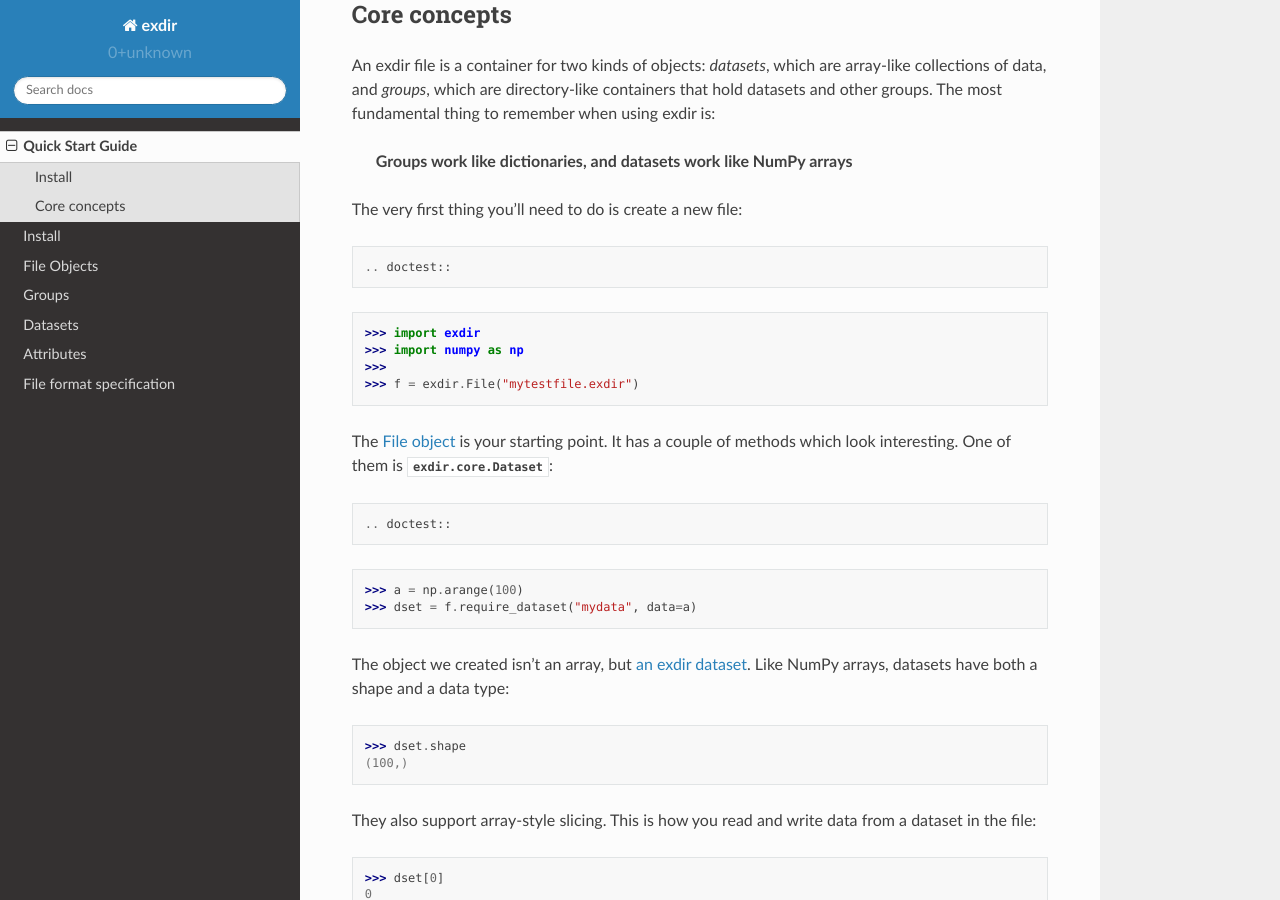
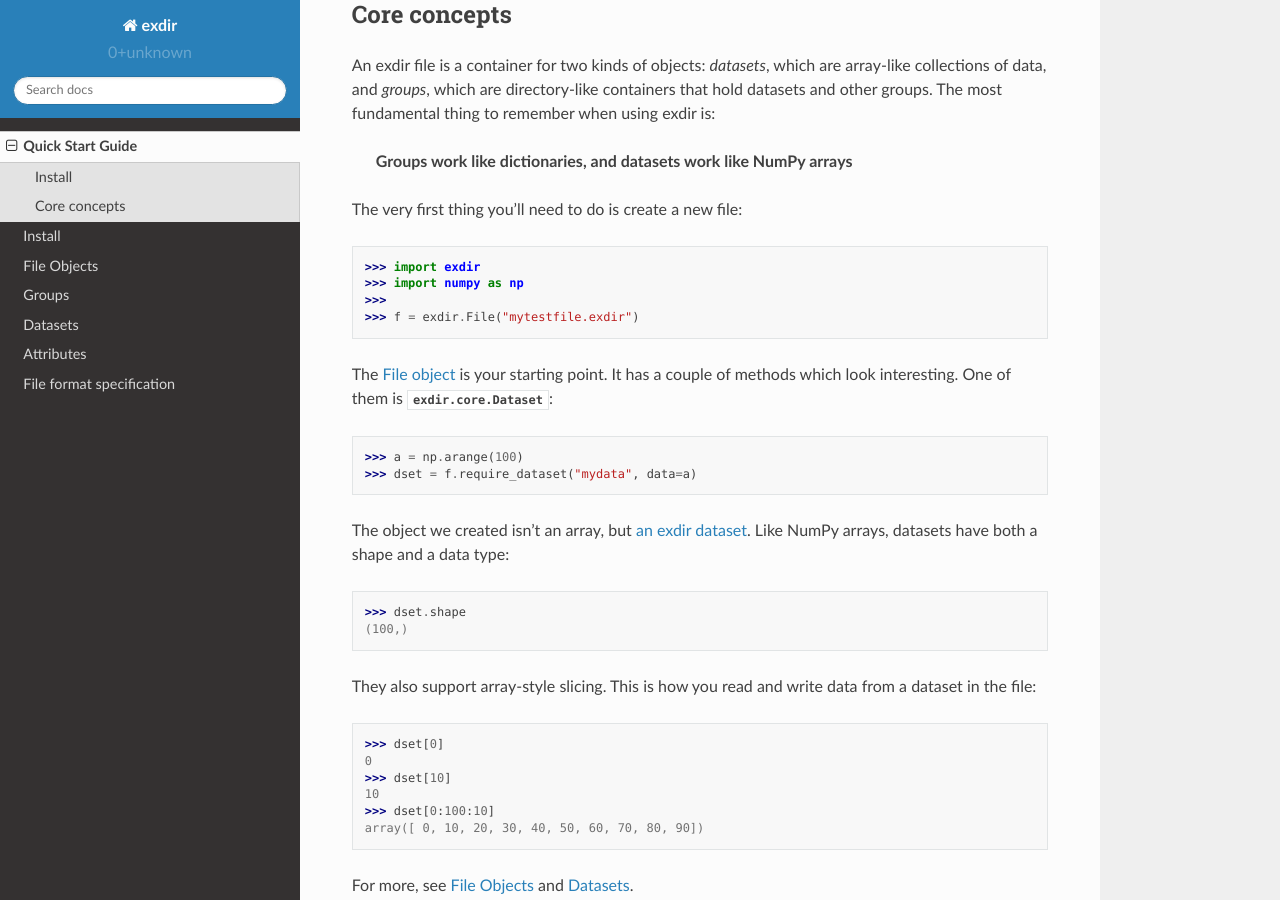
Before and after one commit to CINPLA/exdir, a Sphinx documentation site: the page built from docs/quick.rst, in a window 1280 px wide and 900 px high, scrolled down 333 px. Built offline with Sphinx 7.4.7 and the Read the Docs theme 2.0.0, drawn with Linux system fonts in a browser that asks for light colours.

Commit message:
fixes doctest inline

```diff
--- a/docs/quick.rst
+++ b/docs/quick.rst
@@ -22,7 +22,7 @@ when using exdir is:
 
     **Groups work like dictionaries, and datasets work like NumPy arrays**
 
-The very first thing you'll need to do is create a new file::
+The very first thing you'll need to do is create a new file:
 
 .. doctest::
 
@@ -32,7 +32,7 @@ The very first thing you'll need to do is create a new file::
     >>> f = exdir.File("mytestfile.exdir")
 
 The :ref:`File object <file>` is your starting point.  It has a couple of
-methods which look interesting.  One of them is :py:class:`exdir.core.Dataset`::
+methods which look interesting.  One of them is :py:class:`exdir.core.Dataset`:
 
 .. doctest::
 
```
